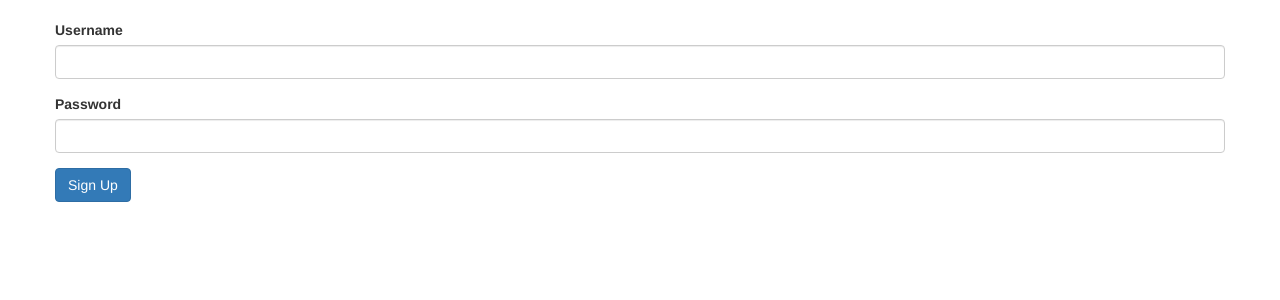
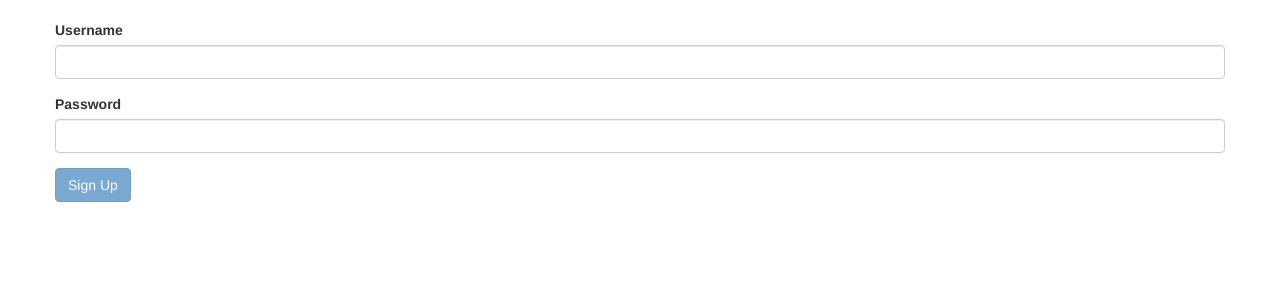
Before and after one commit to gazdagergo/angular-course, an Angular app: page / in a window 1280 px wide. Shown: the top 300 px of the page. Built offline with nearby package versions, Linux system fonts and the light colour scheme.

Commit message:
model driven form validation

```diff
--- a/src/app/app.module.ts
+++ b/src/app/app.module.ts
@@ -1,6 +1,6 @@
 import { BrowserModule } from '@angular/platform-browser';
 import { NgModule } from '@angular/core';
-import { FormsModule } from '@angular/forms';
+import { FormsModule, ReactiveFormsModule } from '@angular/forms';
 import { HttpModule } from '@angular/http';
 
 import { AppComponent } from './app.component';
@@ -13,6 +13,7 @@ import { BootstrapPanelComponent } from './bootstrap-panel/bootstrap-panel.compo
 import { ZippyComponent } from './zippy/zippy.component';
 import { ContactFormComponent } from './contact-form/contact-form.component';
 import { LoginFormComponent } from './login-form/login-form.component';
+
 
 @NgModule({
   declarations: [
@@ -30,6 +31,7 @@ import { LoginFormComponent } from './login-form/login-form.component';
   imports: [
     BrowserModule,
     FormsModule,
+    ReactiveFormsModule,
     HttpModule
   ],
   providers: [],
--- a/src/app/login-form/login-form.component.html
+++ b/src/app/login-form/login-form.component.html
@@ -1,11 +1,23 @@
-<form>
+<form [formGroup]="form" (ngSubmit)="signup()">
+
   <div class="form-group">
     <label for="username">Username</label>
-    <input type="text" id="username" class="form-control">
+    <input formControlName="username" type="text" id="username" class="form-control">
+    <div *ngIf="!form.controls.username.valid && form.controls.username.touched" class="alert alert-danger">
+      <span *ngIf="!form.controls.username.valid">Username is required (minimum 5 characters)</span>
+    </div>
   </div>
+
   <div class="form-group">
     <label for="password">Password</label>
-    <input type="text" id="password" class="form-control">
+    <input formControlName="password" type="text" id="password" class="form-control">
+    <div *ngIf="!form.controls.password.valid && form.controls.password.touched" class="alert alert-danger">
+      Password is required
+    </div>
+
+
   </div>
-  <button class="btn btn-primary" type="submit">Sign Up</button>
+
+  <button class="btn btn-primary" type="submit" [disabled]="!form.valid">Sign Up</button>
+
 </form>
--- a/src/app/login-form/login-form.component.ts
+++ b/src/app/login-form/login-form.component.ts
@@ -1,4 +1,5 @@
 import { Component, OnInit } from '@angular/core';
+import { FormControl, FormGroup, Validators } from '@angular/forms';
 
 @Component({
   selector: 'login-form',
@@ -9,7 +10,21 @@ export class LoginFormComponent implements OnInit {
 
   constructor() { }
 
+
   ngOnInit() {
   }
 
+  form = new FormGroup({
+    username: new FormControl('',
+      [
+        Validators.required,
+        Validators.minLength(5)
+      ]),
+    password: new FormControl('', Validators.required)
+  });
+
+  signup(form){
+    console.log(this.form.value);
+  }
+
 }
```
